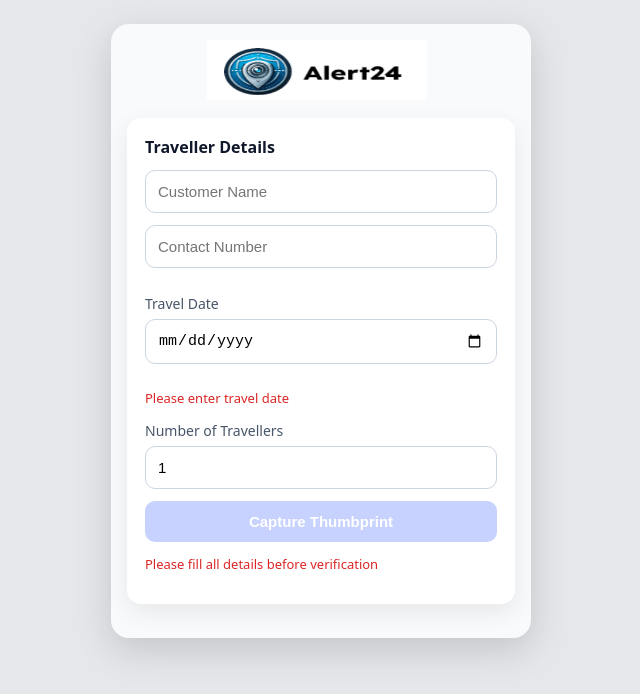
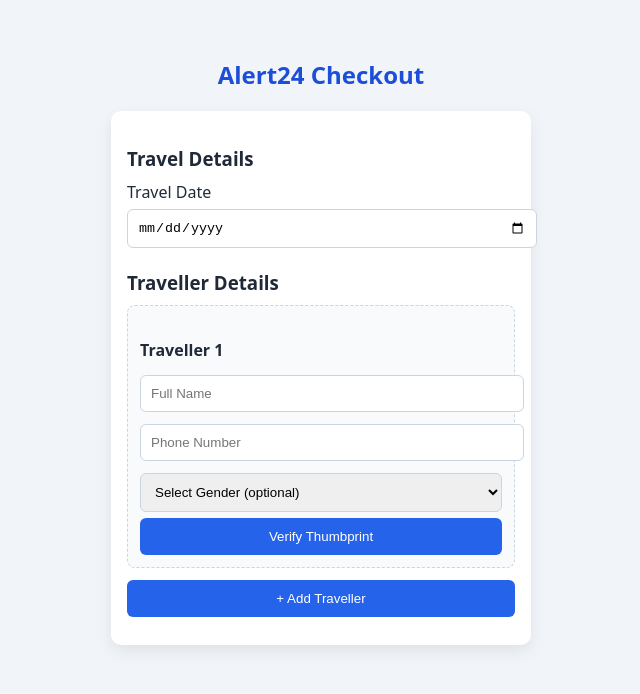
Before and after one commit to KHReddy7416/alert24-checkout, a React (Vite) app: page / in a window 1280 px wide. Shown: the top 694 px of the page, without its empty margins (319-959 px from the left). Built offline with nearby package versions, Linux system fonts and the light colour scheme.

Commit message:
Replace default radio buttons with custom payment option selector

```diff
--- a/src/App.jsx
+++ b/src/App.jsx
@@ -2,52 +2,73 @@ import { useState,useEffect } from "react"
 import TravellerForm from "./components/TravellerForm"
 import Coupon from "./components/Coupon"
 import PriceSummary from "./components/PriceSummary"
+import Payment from "./components/Payment"
 import { calculatePrice } from "./utils/pricing"
 import "./styles.css"
-import logo from "./logo.png"
 
 function App(){
-  const [travellers,setTravellers]=useState(1)
+  const [travellers,setTravellers]=useState([])
+  const [allVerified,setAllVerified]=useState(false)
   const [coupon,setCoupon]=useState("")
-  const [priceData,setPriceData]=useState(null)
-  const [thumbVerified,setThumbVerified]=useState(false)
-  const [formValid,setFormValid]=useState(false)
+  const [price,setPrice]=useState(null)
+  const [paid,setPaid]=useState(false)
 
+  // Calculate price ONLY when travellers are verified
   useEffect(()=>{
-    if(thumbVerified && formValid){
-      let result=calculatePrice(travellers,coupon)
-      setPriceData(result)
-    }else{
-      setPriceData(null)
+    if(allVerified){
+      setPrice(calculatePrice(travellers.length,coupon))
     }
-  },[travellers,coupon,thumbVerified,formValid])
-
-  function applyCoupon(code){
-    setCoupon(code)
-  }
+  },[allVerified,travellers,coupon])
 
   return(
     <div className="container">
-      <div className="header">
-        <img src={logo} alt="logo" />
-        <h2></h2>
-      </div>
+      <h2>Alert24 Checkout</h2>
 
+      {/* Traveller Details (always visible) */}
       <TravellerForm
-        onChange={setTravellers}
-        onThumbVerified={setThumbVerified}
-        onFormValid={setFormValid}
+        onConfirm={(list)=>{
+          setTravellers(list)
+          setAllVerified(true)
+        }}
       />
 
-      {thumbVerified && (
-        <Coupon
-          onApply={applyCoupon}
-          travellers={travellers}
+      {/* Verified message */}
+      {allVerified && (
+        <div className="card">
+          <p className="success-text">
+            ✔ All travellers verified successfully
+          </p>
+        </div>
+      )}
+
+      {/* Coupon + Price Summary */}
+      {allVerified && price && (
+        <>
+          <Coupon
+            travellers={travellers.length}
+            onApply={setCoupon}
+          />
+
+          <PriceSummary data={price} />
+        </>
+      )}
+
+      {/* Payment */}
+      {allVerified && price && !paid && (
+        <Payment
+          onPay={()=>{
+            setPaid(true)
+          }}
         />
       )}
 
-      {thumbVerified && priceData && (
-        <PriceSummary data={priceData} />
+      {/* Payment success */}
+      {paid && (
+        <div className="card">
+          <p className="success-text">
+            ✔ Payment successful
+          </p>
+        </div>
       )}
     </div>
   )
--- /dev/null
+++ b/src/components/Payment.jsx
@@ -0,0 +1,47 @@
+import { useState } from "react"
+
+function Payment({onPay}){
+  const [method,setMethod]=useState("")
+  const [error,setError]=useState("")
+
+  function proceed(){
+    if(!method){
+      setError("Please select a payment method")
+      return
+    }
+    onPay(method)
+  }
+
+  function Option({value,icon,label}){
+    return(
+      <div
+        className={`pay-option ${method===value?"active":""}`}
+        onClick={()=>setMethod(value)}
+      >
+        <span className="check">
+          {method===value && "✓"}
+        </span>
+        <span className="icon">{icon}</span>
+        <span className="label">{label}</span>
+      </div>
+    )
+  }
+
+  return(
+    <div className="card">
+      <h3>Payment Method</h3>
+
+      <Option value="UPI" icon="📱" label="UPI" />
+      <Option value="CARD" icon="💳" label="Debit / Credit Card" />
+      <Option value="NET" icon="🏦" label="Net Banking" />
+
+      {error && <p className="error-text">{error}</p>}
+
+      <button onClick={proceed}>
+        Proceed to Pay
+      </button>
+    </div>
+  )
+}
+
+export default Payment
--- a/src/components/TravellerForm.jsx
+++ b/src/components/TravellerForm.jsx
@@ -1,110 +1,146 @@
-import { useState,useEffect } from "react"
+import { useState } from "react"
 
-function TravellerForm({onChange,onThumbVerified,onFormValid}){
-  const [name,setName]=useState("")
-  const [phone,setPhone]=useState("")
-  const [date,setDate]=useState("")
-  const [travellers,setTravellers]=useState(1)
-  const [thumb,setThumb]=useState(false)
-  const [errors,setErrors]=useState({})
+function TravellerForm({onConfirm}){
+  const [travelDate,setTravelDate]=useState("")
+  const [travellers,setTravellers]=useState([
+    {
+      id:1,
+      name:"",
+      phone:"",
+      gender:"",
+      verified:false,
+      errors:{}
+    }
+  ])
 
-  useEffect(()=>{
-    const valid =
-      name.trim()!=="" &&
-      phone.length===10 &&
-      date!=="" &&
-      travellers>0
-
-    onFormValid(valid)
-  },[name,phone,date,travellers])
-
-  function validateName(value){
-    if(!/^[a-zA-Z\s]*$/.test(value)){
-      setErrors(prev=>({...prev,name:"Name should contain only letters"}))
-    }else if(value.trim()===""){
-      setErrors(prev=>({...prev,name:"Name is required"}))
-    }else{
-      setErrors(prev=>({...prev,name:""}))
-    }
-    setName(value)
+  function addTraveller(){
+    setTravellers([
+      ...travellers,
+      {
+        id:travellers.length+1,
+        name:"",
+        phone:"",
+        gender:"",
+        verified:false,
+        errors:{}
+      }
+    ])
   }
 
-  function validatePhone(value){
-    if(!/^\d*$/.test(value)) return
+  function update(i,field,value){
+    const list=[...travellers]
 
-    setPhone(value)
+    if(field==="phone"){
+      if(!/^\d*$/.test(value)) return
+      if(value.length>10) return
+    }
 
-    if(value.length!==10){
-      setErrors(prev=>({...prev,phone:"Phone number must be 10 digits"}))
-    }else{
-      setErrors(prev=>({...prev,phone:""}))
-    }
+    list[i][field]=value
+    list[i].errors[field]=""
+    setTravellers(list)
   }
 
-  function handleTraveller(value){
-    let count=parseInt(value)
-    if(!count || count<1) count=1
-    setTravellers(count)
-    onChange(count)
+  function verify(i){
+    const t=travellers[i]
+    const errors={}
+
+    if(!t.name.trim()){
+      errors.name="Name is required"
+    }else if(!/^[A-Za-z ]+$/.test(t.name)){
+      errors.name="Only letters allowed"
+    }
+
+    if(!/^\d{10}$/.test(t.phone)){
+      errors.phone="Enter valid 10-digit phone number"
+    }
+
+    if(Object.keys(errors).length>0){
+      const list=[...travellers]
+      list[i].errors=errors
+      setTravellers(list)
+      return
+    }
+
+    const list=[...travellers]
+    list[i].verified=true
+    list[i].errors={}
+    setTravellers(list)
   }
 
-  function captureThumb(){
-    setThumb(true)
-    onThumbVerified(true)
-  }
-
-  const canVerify =
-    name.trim()!=="" &&
-    phone.length===10 &&
-    date!=="" &&
-    travellers>0
+  const allVerified=
+    travelDate &&
+    travellers.every(t=>t.verified)
 
   return(
     <div className="card">
-      <h3>Traveller Details</h3>
+      <h3>Travel Details</h3>
 
-      <input
-        type="text"
-        placeholder="Customer Name"
-        value={name}
-        onChange={(e)=>validateName(e.target.value)}
-      />
-      {errors.name && <p className="error-text">{errors.name}</p>}
-
-      <input
-        type="tel"
-        placeholder="Contact Number"
-        maxLength="10"
-        value={phone}
-        onChange={(e)=>validatePhone(e.target.value)}
-      />
-      {errors.phone && <p className="error-text">{errors.phone}</p>}
-
-      <p className="label">Travel Date</p>
+      <label>Travel Date</label>
       <input
         type="date"
-        value={date}
         min={new Date().toISOString().split("T")[0]}
-        onChange={(e)=>setDate(e.target.value)}
-      />
-      {!date && <p className="error-text">Please enter travel date</p>}
-
-      <p className="label">Number of Travellers</p>
-      <input
-        type="number"
-        min="1"
-        value={travellers}
-        onChange={(e)=>handleTraveller(e.target.value)}
+        value={travelDate}
+        onChange={e=>setTravelDate(e.target.value)}
       />
 
-      <button onClick={captureThumb} disabled={!canVerify}>
-        {thumb?"Thumbprint Verified":"Capture Thumbprint"}
+      <h3 style={{marginTop:"16px"}}>Traveller Details</h3>
+
+      {travellers.map((t,i)=>(
+        <div key={t.id} className="ticket-card">
+          <h4>Traveller {t.id}</h4>
+
+          <input
+            placeholder="Full Name"
+            value={t.name}
+            onChange={e=>update(i,"name",e.target.value)}
+          />
+          {t.errors.name && (
+            <p className="error-text">{t.errors.name}</p>
+          )}
+
+          <input
+            placeholder="Phone Number"
+            value={t.phone}
+            onChange={e=>update(i,"phone",e.target.value)}
+          />
+          {t.errors.phone && (
+            <p className="error-text">{t.errors.phone}</p>
+          )}
+
+          <select
+            value={t.gender}
+            onChange={e=>update(i,"gender",e.target.value)}
+          >
+            <option value="">Select Gender (optional)</option>
+            <option>Male</option>
+            <option>Female</option>
+            <option>Other</option>
+          </select>
+
+          {!t.verified ? (
+            <button onClick={()=>verify(i)}>
+              Verify Thumbprint
+            </button>
+          ) : (
+            <p className="success-text">
+              ✔ Thumbprint Verified
+            </p>
+          )}
+        </div>
+      ))}
+
+      <button
+        type="button"
+        onClick={addTraveller}
+        style={{marginBottom:"12px"}}
+      >
+        + Add Traveller
       </button>
 
-      {!canVerify && (
-        <p className="error-text">
-          Please fill all details before verification
-        </p>
+      {allVerified && (
+        <button onClick={()=>onConfirm(travellers)}>
+          Continue
+        </button>
       )}
     </div>
   )
--- a/src/styles.css
+++ b/src/styles.css
@@ -1,251 +1,150 @@
-/* =========================
-   GLOBAL
-========================= */
-
-*{
-  box-sizing:border-box;
+body{
+  margin:0;
+  font-family:system-ui,Arial;
+  background:#f1f5f9;
+  color:#1f2937;
 }
 
-body{
-  margin:0;
-  font-family:system-ui,-apple-system,Segoe UI,Roboto;
-  background:#f8fafc;
-  color:#0f172a;
-  display:flex;
-  justify-content:center;
+.container{
+  max-width:420px;
+  margin:24px auto;
+  padding:14px;
 }
 
-/* =========================
-   APP CONTAINER (MOBILE FIRST)
-========================= */
-
-.container{
-  width:100%;
-  max-width:420px;
+.card{
+  background:#fff;
+  border-radius:10px;
   padding:16px;
+  margin-bottom:16px;
+  box-shadow:0 6px 16px rgba(0,0,0,.08);
 }
 
-/* =========================
-   HEADER
-========================= */
-
-.header{
-  display:flex;
-  align-items:center;
-  gap:10px;
-  margin-bottom:18px;
-}
-
-.header img{
-  padding-left: 80px;
-  width:300px;
-  height:60px;
-}
-
-.header h2{
-  margin:0;
-  font-size:18px;
-  font-weight:700;
-}
-
-/* =========================
-   CARD
-========================= */
-
-.card{
-  background:#ffffff;
-  padding:18px;
-  border-radius:14px;
-  box-shadow:0 8px 24px rgba(0,0,0,0.08);
-  margin-bottom:18px;
+h2{
+  text-align:center;
+  color:#1d4ed8;
 }
 
 h3{
-  margin:0 0 12px;
-  font-size:16px;
-  font-weight:600;
+  margin-bottom:10px;
 }
 
-/* =========================
-   INPUTS
-========================= */
-
-input{
+input,select{
   width:100%;
-  padding:12px;
-  margin-bottom:12px;
-  border-radius:10px;
+  padding:10px;
+  margin:6px 0;
+  border-radius:6px;
   border:1px solid #cbd5e1;
-  font-size:15px;
 }
-
-input:focus{
-  outline:none;
-  border-color:#2563eb;
-  box-shadow:0 0 0 2px rgba(37,99,235,0.15);
-}
-
-/* =========================
-   BUTTONS
-========================= */
 
 button{
   width:100%;
-  padding:12px;
+  padding:11px;
+  background:#2563eb;
+  color:#fff;
   border:none;
-  border-radius:10px;
-  font-size:15px;
-  font-weight:600;
+  border-radius:6px;
   cursor:pointer;
-  background:#2563eb;
-  color:#ffffff;
 }
 
 button:hover{
-  opacity:0.95;
+  background:#1d4ed8;
 }
 
-button:disabled{
-  background:#c7d2fe;
-  cursor:not-allowed;
-}
-
-/* =========================
-   TRAVELLER COUNTER
-========================= */
-
-.traveller-counter{
+.nav-buttons{
   display:flex;
-  align-items:center;
-  justify-content:center;
-  gap:20px;
-  margin:16px 0;
-}
-
-.traveller-counter button{
-  width:36px;
-  height:36px;
-  border-radius:50%;
-  background:#e5edff;
-  color:#1d4ed8;
-  font-size:18px;
-  font-weight:700;
-}
-
-.traveller-counter span{
-  font-size:16px;
-  font-weight:600;
-}
-
-.label{
-  font-size:14px;
-  font-weight:500;
-  color:#475569;
-  margin-bottom:6px;
-}
-
-.traveller-input{
-  width:60px;
-  text-align:center;
-  font-size:15px;
-  font-weight:600;
-  border:1px solid #cbd5e1;
-  border-radius:8px;
-  padding:6px;
-}
-
-
-/* =========================
-   COUPON STATES
-========================= */
-
-.coupon.success{
-  border-left:4px solid #16a34a;
-  background:#f0fdf4;
-}
-
-.coupon.expired{
-  border-left:4px solid #dc2626;
-  background:#fef2f2;
-}
-
-.success-text{
-  color:#16a34a;
-  font-size:13px;
-}
-
-.error-text{
-  color:#dc2626;
-  font-size:13px;
-}
-
-/* =========================
-   PRICE SUMMARY
-========================= */
-
-.price-summary{
-  padding-top:4px;
+  gap:10px;
 }
 
 .summary-row{
   display:flex;
   justify-content:space-between;
-  align-items:center;
-  margin:8px 0;
-  font-size:14px;
+  margin:6px 0;
 }
 
-.summary-row span:first-child{
-  color:#475569;
+.discount{
+  color:#16a34a;
 }
 
-.summary-row span:last-child{
-  font-weight:500;
+.total{
+  font-weight:700;
 }
 
-.summary-row.muted span{
-  color:#64748b;
+.error-text{
+  color:#dc2626;
 }
 
-.summary-row.discount span:last-child{
+.success-text{
   color:#16a34a;
+}
+
+.coupon-title{
+  font-weight:600;
+  margin-top:10px;
+}
+
+@media print{
+  button,input,select,.coupon-section{
+    display:none;
+  }
+}
+.success-text{
+  color:#16a34a;
+  font-size:14px;
   font-weight:600;
 }
-
-.summary-row.total{
-  font-size:18px;
-  font-weight:700;
-  color:#0f172a;
+/* ===== Custom Payment Options ===== */
+.pay-option{
+  display:flex;
+  align-items:center;
+  gap:12px;
+  padding:14px;
+  border:1px solid #cbd5e1;
+  border-radius:10px;
+  margin-bottom:12px;
+  cursor:pointer;
+  background:#ffffff;
+  transition:all .15s ease;
 }
 
-hr{
-  border:none;
-  border-top:1px solid #e5e7eb;
-  margin:12px 0;
+.pay-option:hover{
+  border-color:#2563eb;
 }
 
-.pay-btn{
-  margin-top:14px;
+.pay-option.active{
+  border-color:#2563eb;
+  background:#eff6ff;
 }
 
-/* =========================
-   DESKTOP ENHANCEMENT
-========================= */
-
-@media (min-width:768px){
-  body{
-    background:#e5e7eb;
-  }
-
-  .container{
-    margin-top:24px;
-    border-radius:18px;
-    background:#f8fafc;
-    box-shadow:0 12px 36px rgba(0,0,0,0.15);
-  }
+.pay-option .check{
+  width:20px;
+  height:20px;
+  border-radius:50%;
+  border:2px solid #2563eb;
+  display:flex;
+  align-items:center;
+  justify-content:center;
+  font-size:12px;
+  color:#2563eb;
 }
 
-.sticky-summary{
-  position:sticky;
-  bottom:12px;
+.pay-option .icon{
+  font-size:18px;
 }
+
+.pay-option .label{
+  font-size:15px;
+  font-weight:500;
+  color:#1f2937;
+}
+
+.ticket-card{
+  border:1px dashed #cbd5e1;
+  padding:12px;
+  border-radius:8px;
+  margin-bottom:12px;
+  background:#f8fafc;
+}
+
+.ticket-card h4{
+  margin-bottom:8px;
+}
--- a/src/utils/pricing.js
+++ b/src/utils/pricing.js
@@ -1,23 +1,37 @@
-export function calculatePrice(travellerCount,coupon){
-  let ticketPrice=travellerCount*1000
-  let gst=(ticketPrice*18)/100
-  let lifeJacket=travellerCount*100
+export const COUPONS=[
+  {
+    code:"NEW10",
+    minTravellers:2,
+    discount:100,
+    description:"₹100 off on minimum 2 travellers"
+  },
+  {
+    code:"NEW20",
+    minTravellers:4,
+    discount:200,
+    description:"₹200 off on minimum 4 travellers"
+  }
+]
+
+export function calculatePrice(count,couponCode){
+  const ticket=count*1000
+  const lifeJacket=count*100
+  const gst=Math.round(ticket*0.18)
+
   let discount=0
-
-  if(coupon==="NEW10" && travellerCount>=2){
-    discount=100
-  }else if(coupon==="NEW20" && travellerCount>=4){
-    discount=200
+  if(couponCode){
+    const c=COUPONS.find(
+      x=>x.code===couponCode && count>=x.minTravellers
+    )
+    if(c) discount=c.discount
   }
 
-  let total=ticketPrice+gst+lifeJacket-discount
-
   return{
-    travellers:travellerCount,
-    ticketTotal:ticketPrice,
+    travellers:count,
+    ticket,
     gst,
     lifeJacket,
     discount,
-    finalAmount:total
+    total:ticket+gst+lifeJacket-discount
   }
 }
```
Also changed, not shown: src/components/Coupon.jsx (+37 -23 lines), src/components/PriceSummary.jsx (+5 -9 lines).
